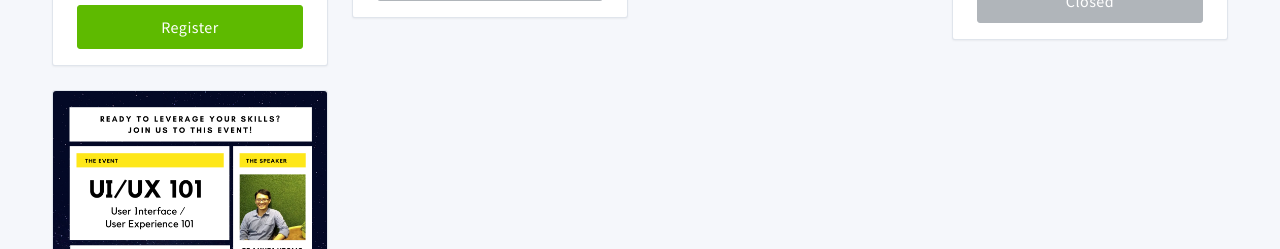
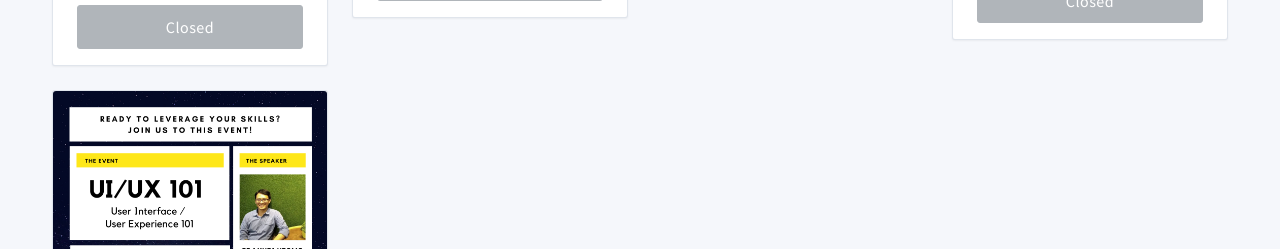
Before and after one commit to kollaeducation/kollaeducation.github.io, a plain HTML site: page webinars.html in a window 1280 px wide. Shown: the part 884-1133 px from the top of the page. Drawn offline with Linux system fonts and the light colour scheme.

Commit message:
Add files via upload

```diff
--- a/webinars.html
+++ b/webinars.html
@@ -197,8 +197,8 @@
                     </tbody>
                   </table>
                   <div class="card-footer">
-                    <a href="https://bit.ly/kolla-data-science" class="btn btn-green btn-lg btn-block"
-                      target="_blank">Register</a>
+                    <a href="https://bit.ly/kolla-data-science" class="btn btn-gray btn-lg btn-block disabled"
+                      target="_blank">Closed</a>
                   </div>
                 </div>
               </div>
```
Also changed, not shown: index.html (+1 -1 lines).
